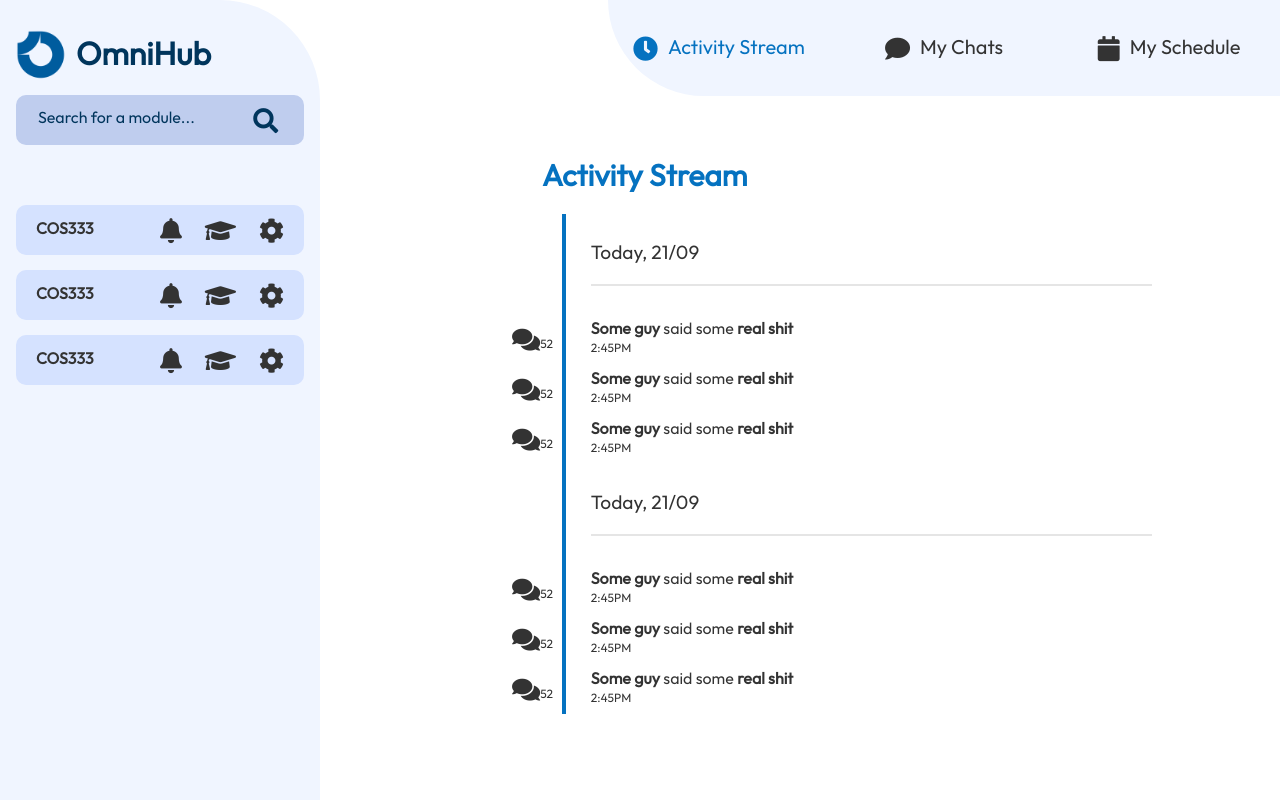
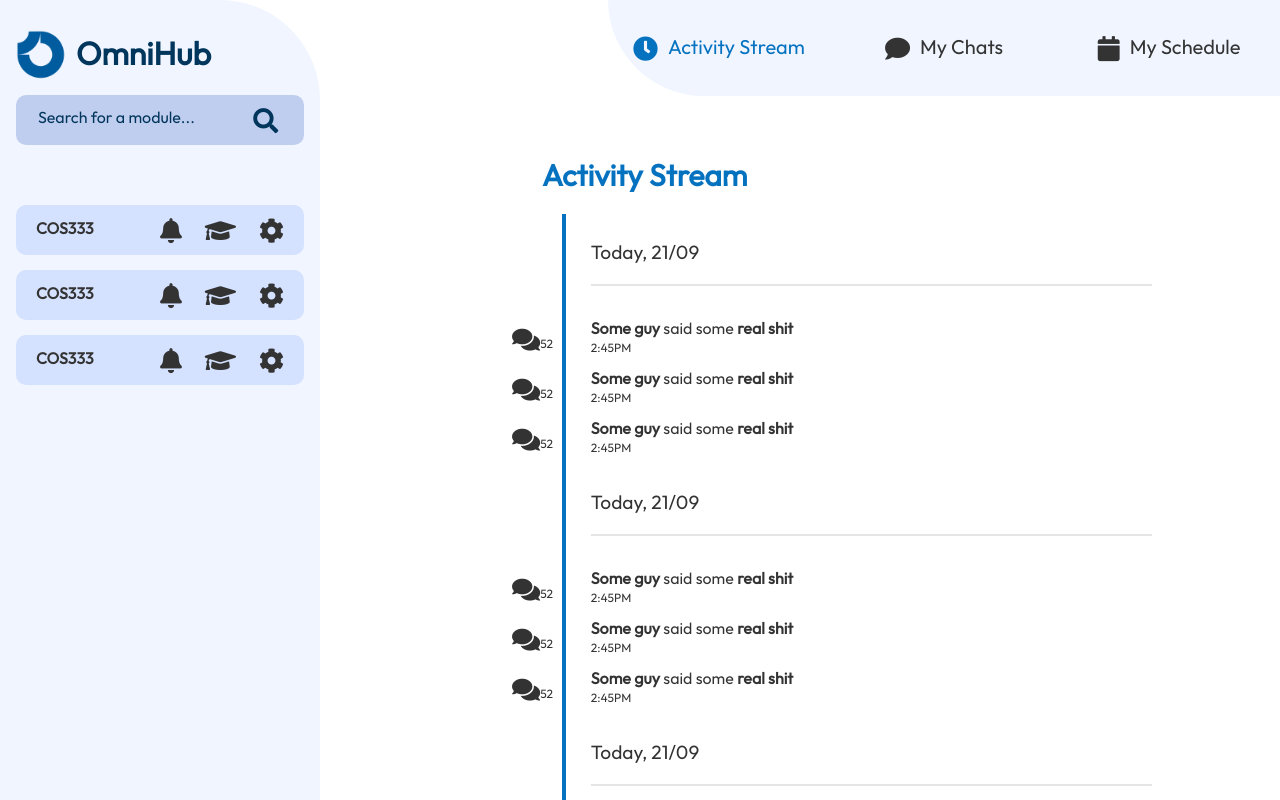
Before and after one commit to SameetKeshav/IMY320_Error-505, an Angular app: page /home in a window 1280 px wide. Built offline with nearby package versions, Linux system fonts and the light colour scheme.

Commit message:
Update home.component.ts

```diff
--- a/src/app/home/home.component.ts
+++ b/src/app/home/home.component.ts
@@ -8,7 +8,7 @@ import { Component } from '@angular/core';
 export class HomeComponent {
 
   modules=[1,2,3];
-  days=[1,2];
+  days=[1,2,3,4];
   notifications = [1,2,3];
   activityStream=true;
   myChats = false;
```
